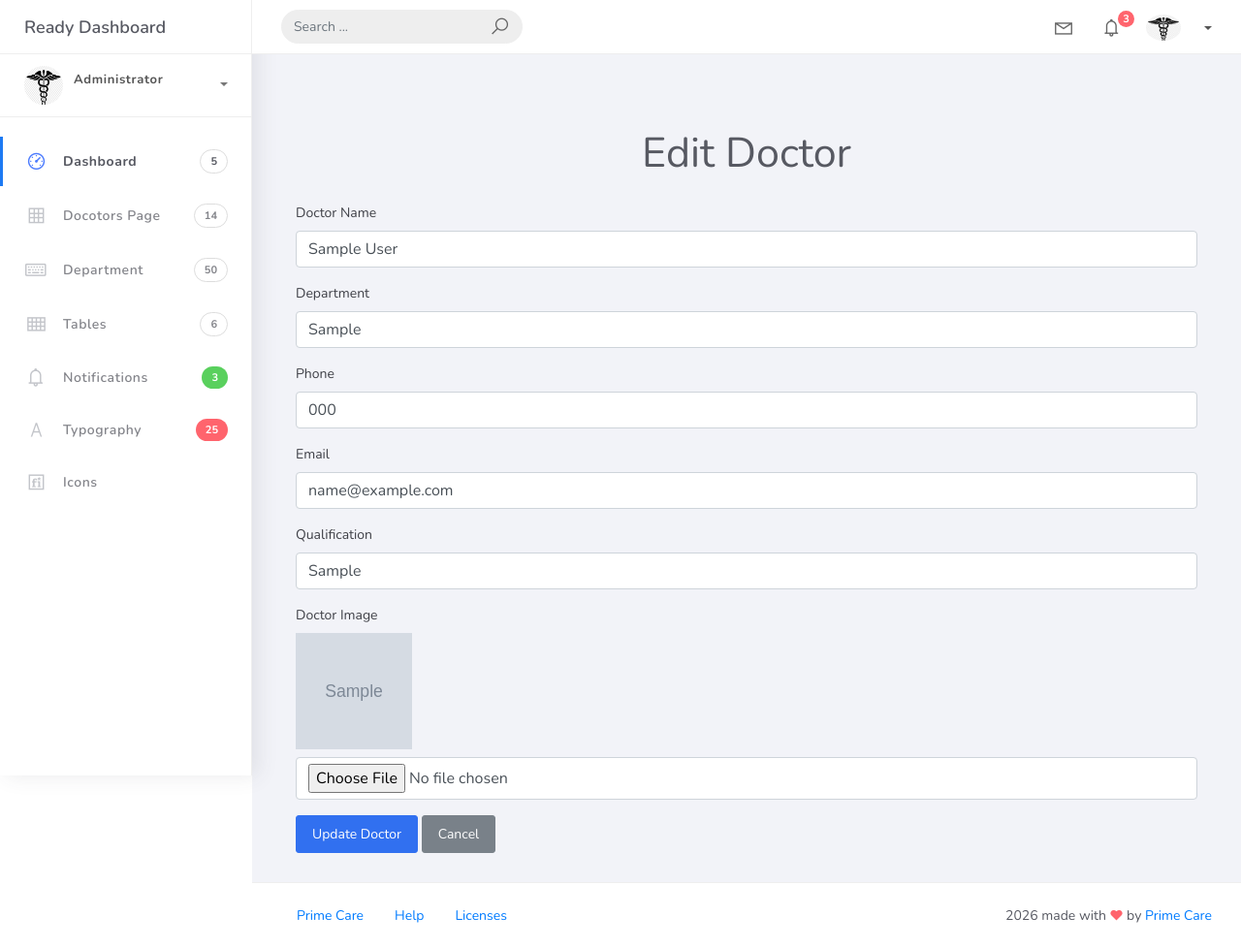
After one commit to EvinFrancis/Hospital-Management-System, a Django app: page /edit_doctor_page/1/ in a window 1280 px wide. The commit adds this page. Shown: the whole page at 97% size. Run offline with Django 5.2, Linux system fonts and the light colour scheme; tables that the repository leaves empty hold one stand-in row (values such as "Sample post"); grey boxes marked "Sample" are stand-in pictures; some libraries are stand-ins or nearby versions.

Commit message:
doctor udapte page

```diff
--- /dev/null
+++ b/adminapp/templates/edit_doctor.html
@@ -0,0 +1,54 @@
+{% extends "index.html" %}
+{% block content %}
+
+<div class="container mt-5">
+
+    <h2 class="text-center mb-4">Edit Doctor</h2>
+
+    <form method="POST" enctype="multipart/form-data" action="{% url 'update_doctor' doctor.id %}">
+        {% csrf_token %}
+
+        <div class="mb-3">
+            <label class="form-label">Doctor Name</label>
+            <input type="text" class="form-control" name="name" value="{{ doctor.doc_name }}" required>
+        </div>
+
+        <div class="mb-3">
+            <label class="form-label">Department</label>
+            <input type="text" class="form-control" name="department" value="{{ doctor.doc_dpt }}" required>
+        </div>
+
+        <div class="mb-3">
+            <label class="form-label">Phone</label>
+            <input type="text" class="form-control" name="phone" value="{{ doctor.doc_phone }}" required>
+        </div>
+
+        <div class="mb-3">
+            <label class="form-label">Email</label>
+            <input type="email" class="form-control" name="email" value="{{ doctor.doc_email }}" required>
+        </div>
+
+        <div class="mb-3">
+            <label class="form-label">Qualification</label>
+            <input type="text" class="form-control" name="doc_quali" value="{{ doctor.doc_quali }}">
+        </div>
+
+        <div class="mb-3">
+            <label class="form-label">Doctor Image</label><br>
+
+            {% if doctor.doc_image %}
+                <img src="{{ doctor.doc_image.url }}" width="120"  height="120" class="mb-2">
+            {% endif %}
+
+            <input type="file" class="form-control" name="image">
+        </div>
+
+        <button type="submit" class="btn btn-primary">Update Doctor</button>
+
+        <a href="{% url 'doctor_list' %}" class="btn btn-secondary">Cancel</a>
+
+    </form>
+
+</div>
+
+{% endblock %}
--- a/adminapp/templates/view_doctor.html
+++ b/adminapp/templates/view_doctor.html
@@ -40,7 +40,7 @@
         </td>
 
         <td>
-    <a href="#" class="btn btn-sm btn-primary" style="width: 70px; ">
+    <a href="{% url 'edit_doctor_page' doc_id=doctor.id %}" class="btn btn-sm btn-primary" style="width: 70px; ">
         Edit
     </a>
 
--- a/adminapp/urls.py
+++ b/adminapp/urls.py
@@ -13,5 +13,7 @@ urlpatterns = [
     path('doctor_list', views.doctor_list, name='doctor_list'),
     path('verify_otp/',views.verify_otp,name='otp_page'),
     path('delete_doctor/<int:doc_id>/',views.delete_doctor,name='delete_doctor'),
+    path('edit_doctor_page/<int:doc_id>/',views.edit_doctor_page,name='edit_doctor_page'),
+    path('update_doctor/<int:doc_id>/',views.update_doctor,name='update_doctor'),
 
 ]
--- a/adminapp/views.py
+++ b/adminapp/views.py
@@ -1,4 +1,4 @@
-from django.shortcuts import render,redirect
+from django.shortcuts import render,redirect,get_object_or_404
 
 from django.contrib.auth import authenticate,login
 from django.contrib import messages
@@ -102,7 +102,7 @@ def view_doctors(request):
     departments = departmentdb.objects.all()
     doctors = doctordb.objects.all()
     return render(request,'Doctor_section.html',{'departments':departments,
-                                                'doctor':doctor})
+                                                'doctor':doctors})
 
 #show add doctors
 def doctor_list(request):
@@ -191,3 +191,35 @@ def delete_doctor(request, doc_id):
     doctor.delete()
     messages.success(request, "Doctor Deleted Successfully ✅")
     return redirect(doctor_list)
+
+
+#edit deoctor apge
+def edit_doctor_page(request, doc_id):
+    doctor = doctordb.objects.get(id=doc_id)
+    return render(request, 'edit_doctor.html', {'doctor': doctor})
+
+
+#edit docotr
+def update_doctor(request, doc_id):
+
+    doctor = get_object_or_404(doctordb, id=doc_id)
+    if request.method=="POST":
+        doc_name = request.POST.get('name')
+        doc_dept = request.POST.get('department')
+        doc_phn = request.POST.get('phone')
+        doc_email = request.POST.get('email')
+        if request.FILES.get('image'):
+            doc_image = request.FILES.get('image')
+        else:
+            doc_image = doctordb.objects.get(id=doc_id).doc_image
+        doc_quali = request.POST.get('doc_quali')
+
+        doctordb.objects.filter(id=doc_id).update(
+            doc_name=doc_name,
+            doc_dpt=doc_dept,
+            doc_phone=doc_phn,
+            doc_email=doc_email,
+            doc_image=doc_image,
+            doc_quali=doc_quali )
+        messages.success(request, "Doctor Updated Successfully ✅")
+        return redirect(doctor_list)
```
Also changed, not shown: media/departments/dm.jfif (added), media/doctors/dct1.jpg (added), media/doctors/dct1_GwEzOv8.jpg (added), media/doctors/doc3.jpg (added).
